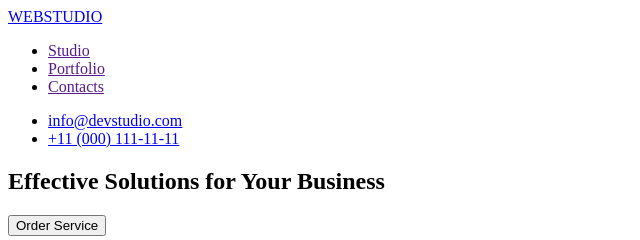
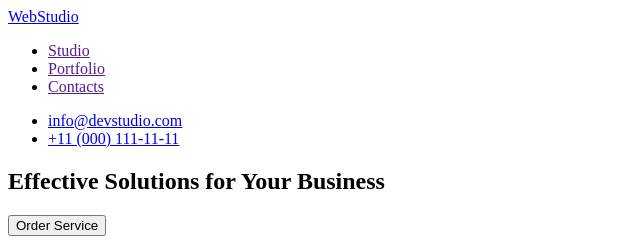
Before and after one commit to bladerunner320/goit-markup-hw-01, a plain HTML site: page index.html in a window 1280 px wide. Shown: the top 240 px of the page, 0-640 px from the left. Drawn offline with Linux system fonts and the light colour scheme.

Commit message:
updated1

```diff
--- a/index.html
+++ b/index.html
@@ -9,7 +9,7 @@
     <!--header-->
     <header>
       <nav>
-        <a href="./index.html" target="_self">WEBSTUDIO</a>
+        <a href="./index.html" target="_self">WebStudio</a>
         <ul>
           <li>
             <a href="">Studio</a>
```
